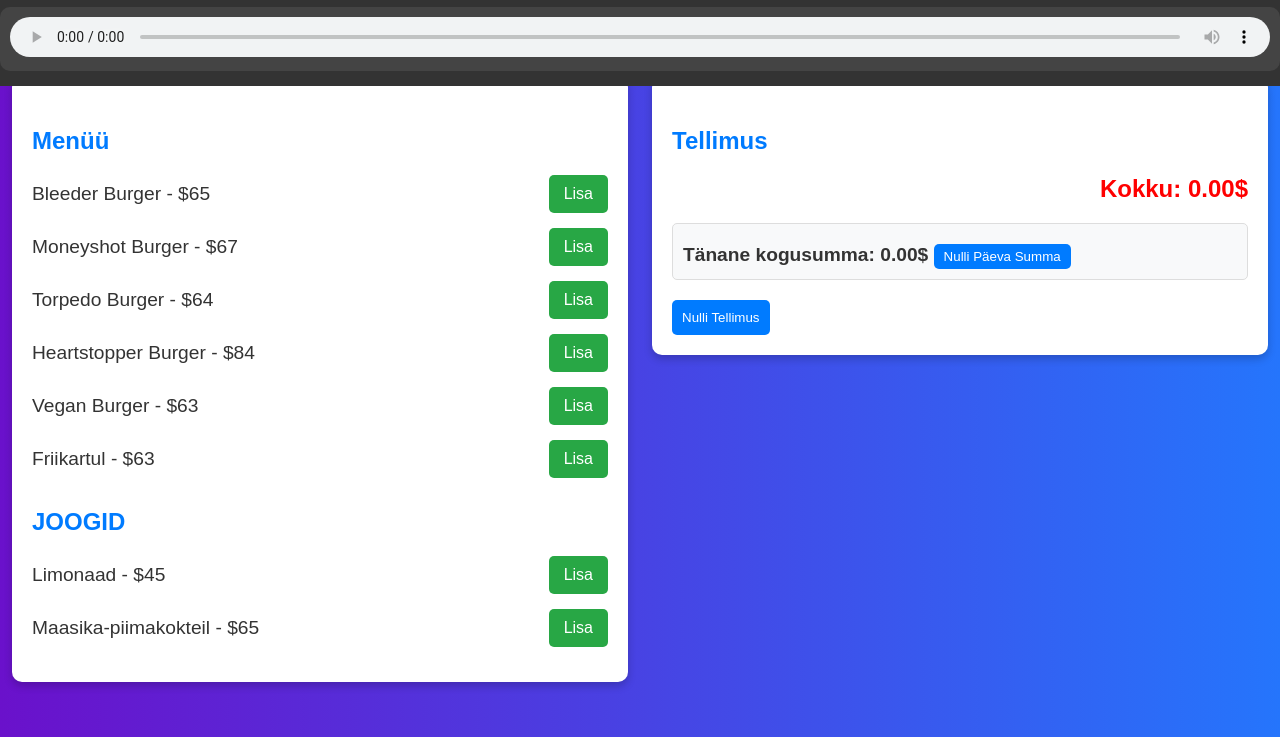
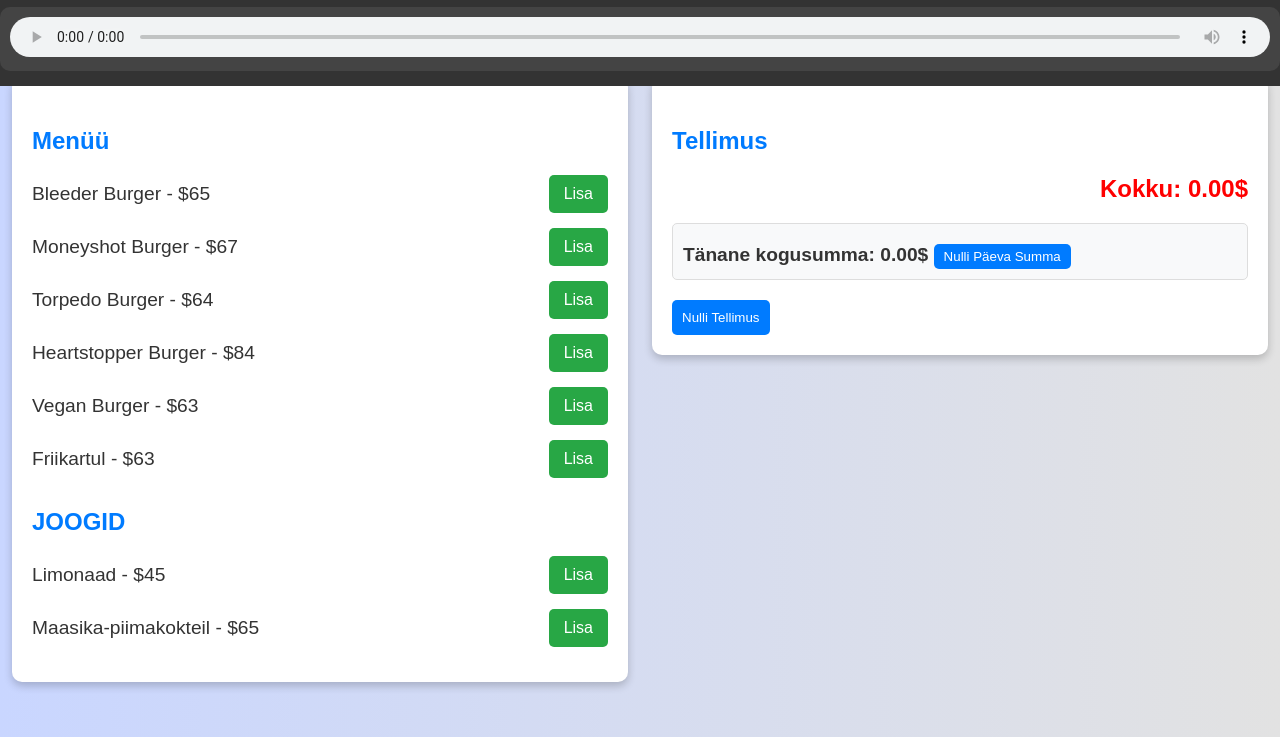
Before and after one commit to dieselgamer1/minu-veebileht, a plain HTML site: page index.html in a window 1280 px wide. Shown: the part 63-800 px from the top of the page. Drawn offline with Linux system fonts and the light colour scheme.

Commit message:
Update index.html

```diff
--- a/index.html
+++ b/index.html
@@ -9,7 +9,7 @@
             font-family: 'Arial', sans-serif;
             margin: 0;
             padding: 0;
-            background: linear-gradient(to right, #6a11cb, #2575fc);
+            background: linear-gradient(to right, #c9d6ff, #e2e2e2);
             color: #333;
             display: flex;
             flex-direction: row;
```
